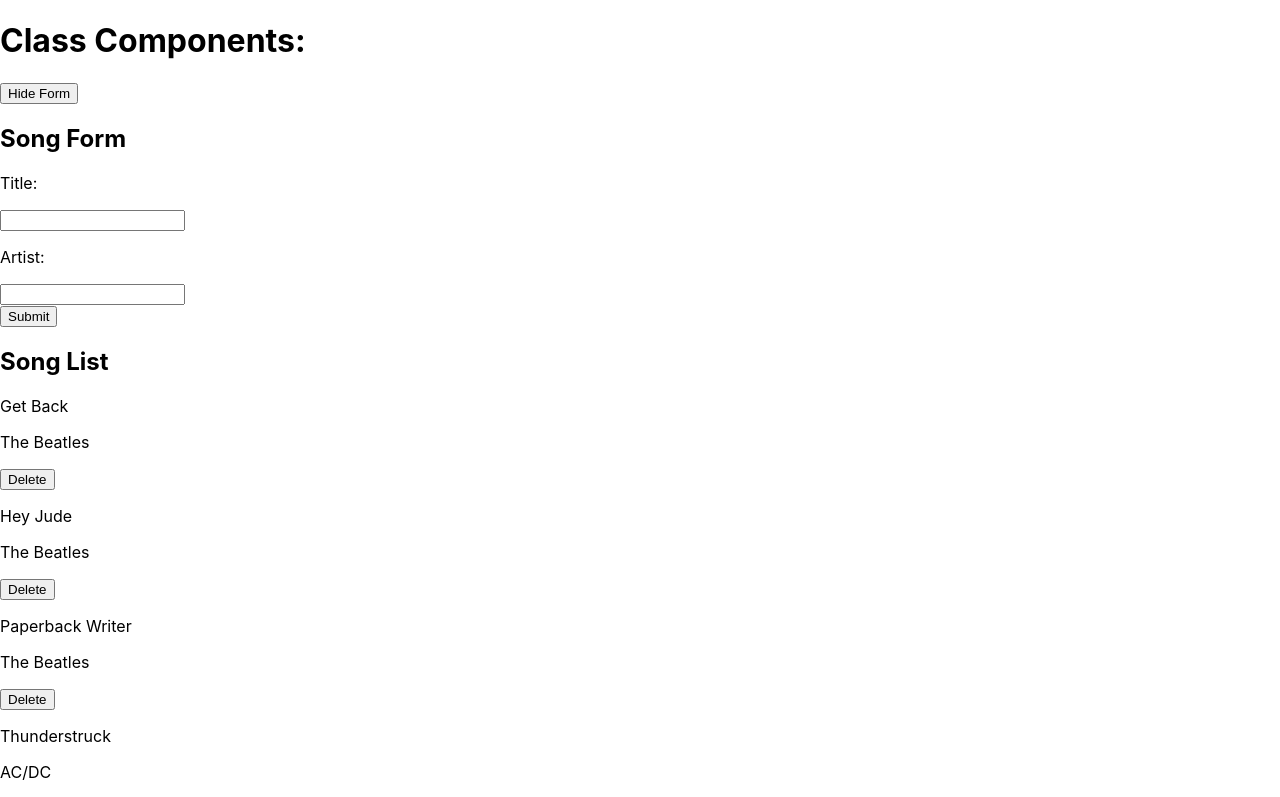
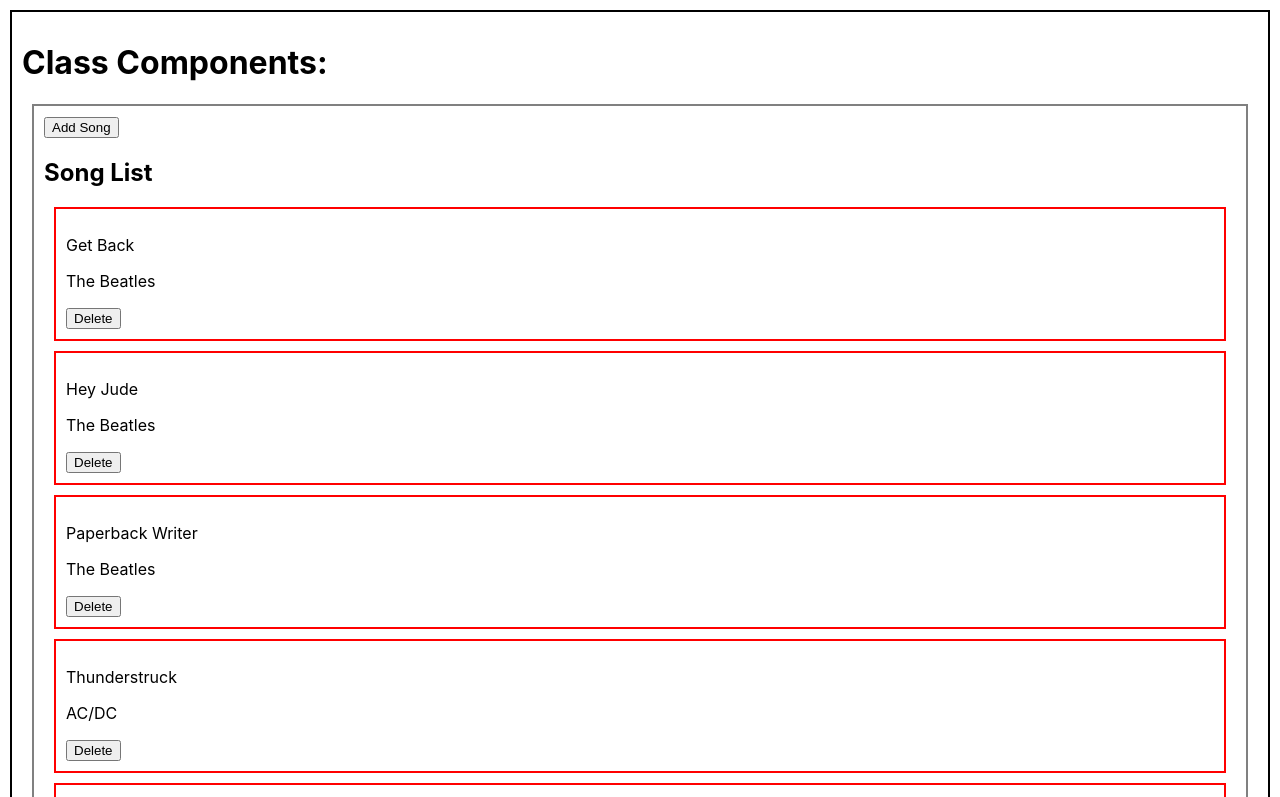
Before and after one commit to TheSteveIsGreat/music-list-app, a React (Create React App) app: page / in a window 1280 px wide. Shown: the top 797 px of the page. Built offline with nearby package versions, Linux system fonts and the light colour scheme.

Commit message:
styling added

```diff
--- a/src/App.css
+++ b/src/App.css
@@ -36,3 +36,22 @@
     transform: rotate(360deg);
   }
 }
+
+.border{
+  margin:10px;
+  padding:10px;
+  border: 2px solid black
+}
+
+.border .border{
+
+  border: 2px solid grey
+}
+
+.border .border .border{
+
+  border: 2px solid red
+}
+.border .border .border .border{
+  border: 2px solid blue
+}
--- a/src/App.js
+++ b/src/App.js
@@ -1,10 +1,9 @@
-import logo from './logo.svg';
 import './App.css';
 import ClassSongList from './class/ClassSongList';
 
 function App() {
   return (
-    <div>
+    <div className="border">
       <h1>Class Components: </h1>
       <ClassSongList />
     </div>
--- a/src/class/ClassSongForm.js
+++ b/src/class/ClassSongForm.js
@@ -51,6 +51,7 @@
           <p>Artist:</p>
           <input name="artist" value={this.state.artist} onChange={this.handleChange}/>
           <br/>
+          <br/>
           <button>Submit</button>
         </form>
       </div>
--- a/src/class/ClassSongList.js
+++ b/src/class/ClassSongList.js
@@ -21,7 +21,7 @@
         {title: 'Sweet Home Alabama', artist: 'Lynyrd Skynyrd'},
         {title: 'Gimme Three Steps', artist: 'Lynyrd Skynyrd'},
         {title: 'Free Bird', artist: 'Lynyrd Skynyrd'}],
-      showForm: true}
+      showForm: false}
   }
 
   // Function to add new song to SongList
@@ -49,7 +49,7 @@
   renderSongs = () => {
     return this.state.songs.map((s) => {
       return (
-        <div>
+        <div className="border">
           <p>{s.title}</p>
           <p>{s.artist}</p>
           <button onClick={() => this.deleteSong(s.title)}>Delete</button>
@@ -68,7 +68,7 @@
   //You have to define render with a class component
   render () {
     return (
-      <div>
+      <div className="border">
         <button onClick={this.toggleForm}>{this.state.showForm ? 'Hide Form' : 'Add Song'}</button>
         {this.state.showForm && <ClassSongForm addSong={this.addSong} />}
         <h2>Song List</h2>
```
